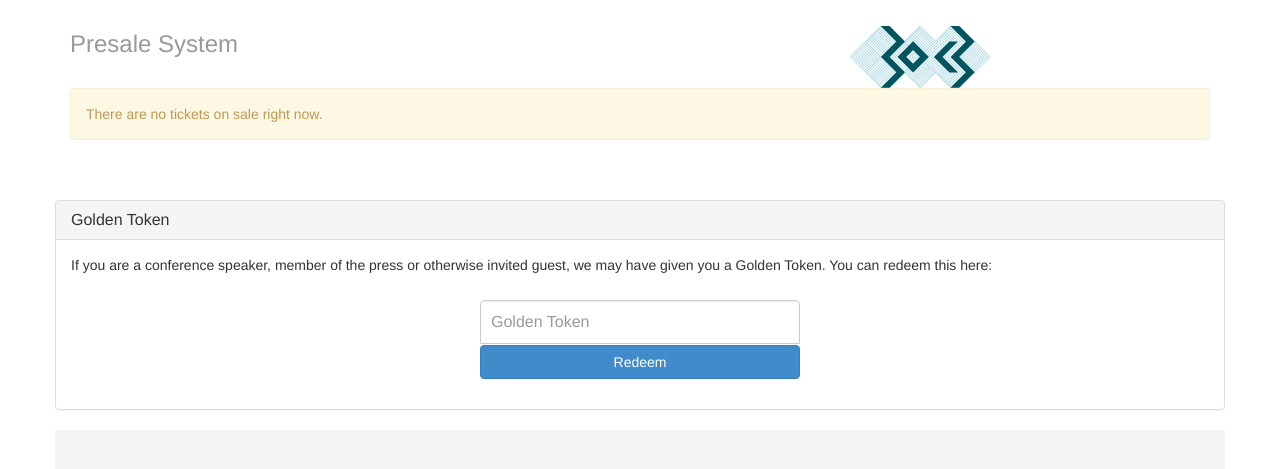
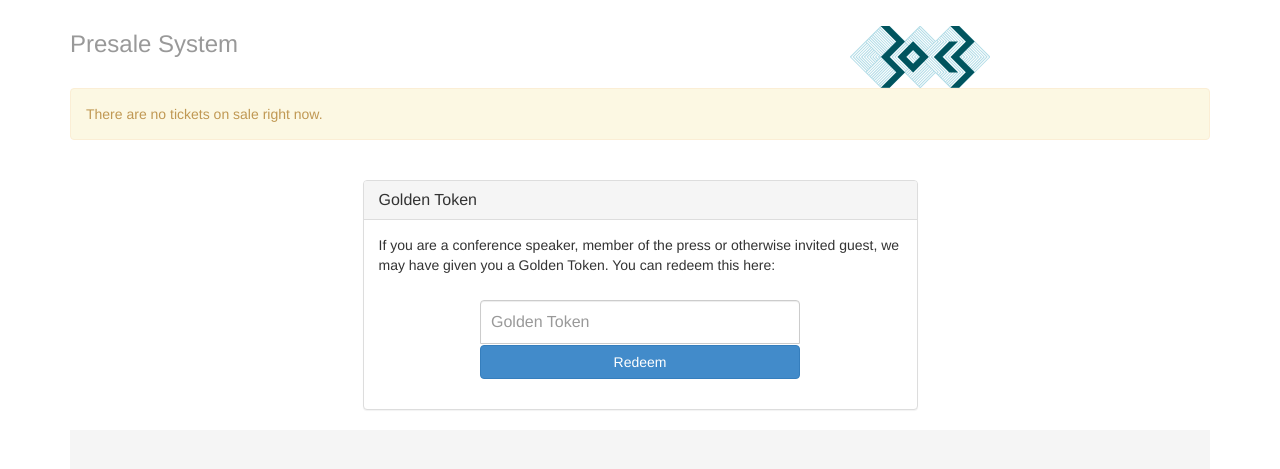
Before and after one commit to informancer/c4sh_preorder, a Django app: template c4sh_preorder/templates/buy.html in a window 1280 px wide. Shown: the part 50-519 px from the top of the page. Run offline with Django 3.2, Linux system fonts and the light colour scheme; the template is opened without the code that fills it, so the values that code supplies are empty.

Commit message:
resized and optimized golden token widget

```diff
--- a/c4sh_preorder/templates/buy.html
+++ b/c4sh_preorder/templates/buy.html
@@ -210,19 +210,20 @@
         {% endif %}
       </div>
 
-      <div class="clearfix hide-sm" style="height: 40px;"></div>
+      <div class="clearfix hide-sm" style="height: 20px;"></div>
 
       <div class="row">
-        <div class="span4">
+        <div class="col-md-3"></div>
+        <div class="col-md-6">
           <div class="panel panel-default">
             <div class="panel-heading">
               <h3 class="panel-title">Golden Token</h3>
             </div>
             <div class="panel-body">
+              {% if not cart %}
               <p>
                 {% trans "If you are a conference speaker, member of the press or otherwise invited guest, we may have given you a Golden Token. You can redeem this here:" %}
               </p>
-          {% if not cart %}
               <form class="form-token" method="POST" action="{% url "redeem-token" %}" role="form">
                 {% csrf_token %}
                 <input name="token" type="text" class="form-control" placeholder="{% trans "Golden Token"%}">
@@ -236,4 +237,6 @@
             </div>
           </div>
         </div>
+        <div class="col-md-3"></div>
+      </div>
 {% endblock %}
```
Lines whose indentation alone changed are shown as unchanged.
